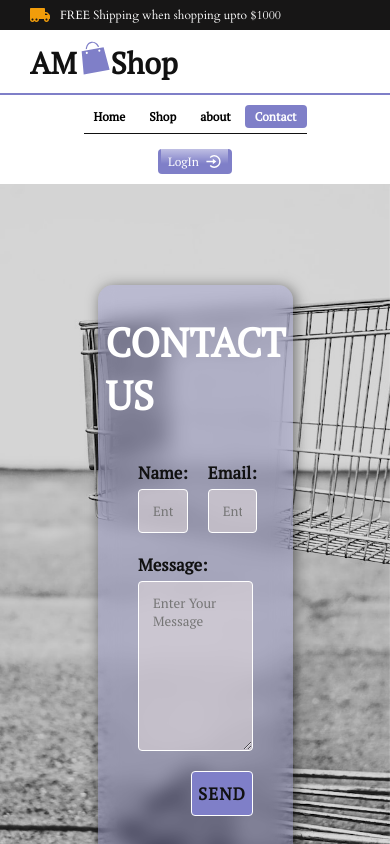
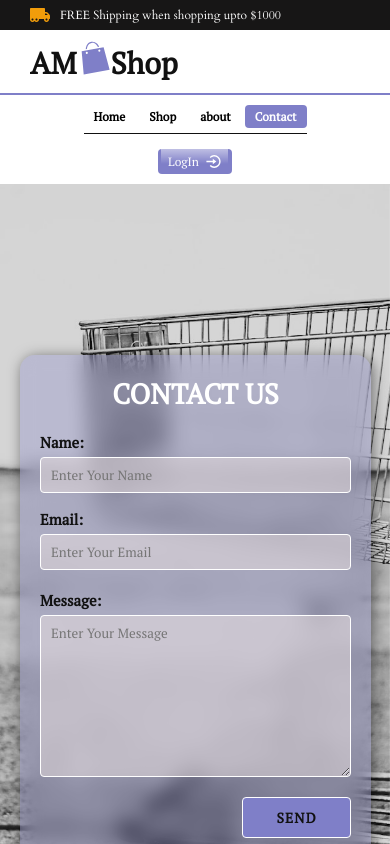
Before and after one commit to Oualid-Amzil/am_shop, a React (Create React App) app: page /contact in a window 390 px wide. Shown: the top 844 px of the page. Built offline with nearby package versions, Linux system fonts and the light colour scheme.

Commit message:
adding responsive code part

```diff
--- a/src/pages/ContactScreen.css
+++ b/src/pages/ContactScreen.css
@@ -12,6 +12,7 @@
 
 .contacterror {
   width: 100%;
+
   padding: 10px;
   border-radius: 5px;
   background-color: rgba(245, 31, 31, 0.8);
@@ -26,24 +27,23 @@
 
 .contactscreen {
   width: 100%;
-  height: 100vh;
+  min-height: 100vh;
   display: flex;
   flex-direction: column;
   align-items: center;
   justify-content: center;
-  gap: 20px;
 }
 
 .contact__form {
   width: 50%;
-  height: 76%;
+  min-height: 76%;
   z-index: 10;
 
   display: flex;
   flex-direction: column;
-  padding: 30px 40px;
+  padding: 20px 40px;
   align-items: center;
-  gap: 40px;
+  gap: 30px;
   border-radius: 15px;
   background-color: rgb(127, 127, 200, 0.3);
   backdrop-filter: blur(10px);
@@ -143,3 +143,113 @@
 .contact__inputs > button:hover {
   background-color: #fff;
 }
+
+@media (max-width: 1300px) {
+  .contact__form {
+    width: 60%;
+  }
+}
+
+@media (max-width: 1090px) {
+  .contactscreen {
+    padding: 30px 0;
+  }
+
+  .contact__form {
+    width: 70%;
+  }
+}
+
+@media (max-width: 930px) {
+  .contact__form > h1 {
+    font-size: 30px;
+  }
+
+  .name__email {
+    gap: 17px;
+  }
+
+  .contact__input > h2 {
+    font-size: 17px;
+  }
+
+  .contact__input > input {
+    padding: 10px 12px;
+  }
+
+  .contact__input > textarea {
+    padding: 10px 12px;
+  }
+
+  .contact__inputs > button {
+    font-size: 16px;
+  }
+}
+
+@media (max-width: 800px) {
+  .contact__form {
+    width: 90%;
+  }
+
+  .contact__inputs > button {
+    width: 35%;
+  }
+}
+
+@media (max-width: 600px) {
+  .contact__form {
+    width: 80%;
+    padding: 20px 30px;
+  }
+
+  .name__email {
+    flex-direction: column;
+    gap: 20px;
+  }
+}
+
+@media (max-width: 600px) {
+  .contact__form {
+    width: 90%;
+    padding: 20px;
+    gap: 20px;
+  }
+
+  .success {
+    padding: 8px;
+
+    font-size: 13px;
+  }
+
+  .contacterror {
+    padding: 8px;
+
+    font-size: 14px;
+  }
+}
+
+@media (max-width: 410px) {
+  .contact__form > h1 {
+    font-size: 28px;
+  }
+
+  .name__email {
+    gap: 16px;
+  }
+
+  .contact__input > h2 {
+    font-size: 15px;
+  }
+
+  .contact__input > input {
+    padding: 8px 10px;
+  }
+
+  .contact__input > textarea {
+    padding: 8px 10px;
+  }
+
+  .contact__inputs > button {
+    font-size: 14px;
+  }
+}
--- a/src/pages/ContactScreen.js
+++ b/src/pages/ContactScreen.js
@@ -216,6 +216,7 @@ const ContactScreen = () => {
               {error}
             </span>
           )}
+
           <button type="submit">{isLoading ? <Loader /> : "SEND"}</button>
         </div>
       </form>
```
